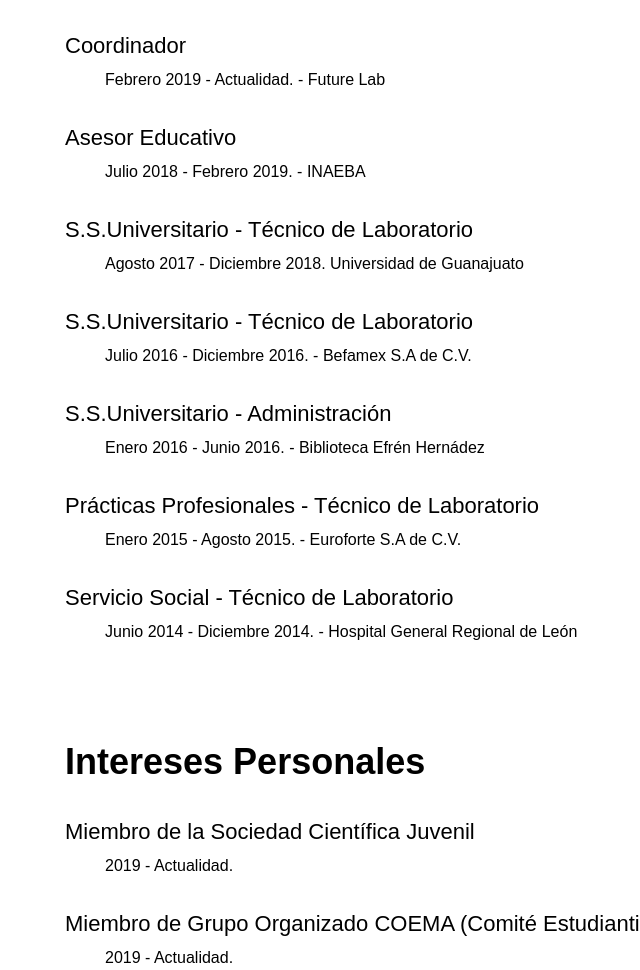
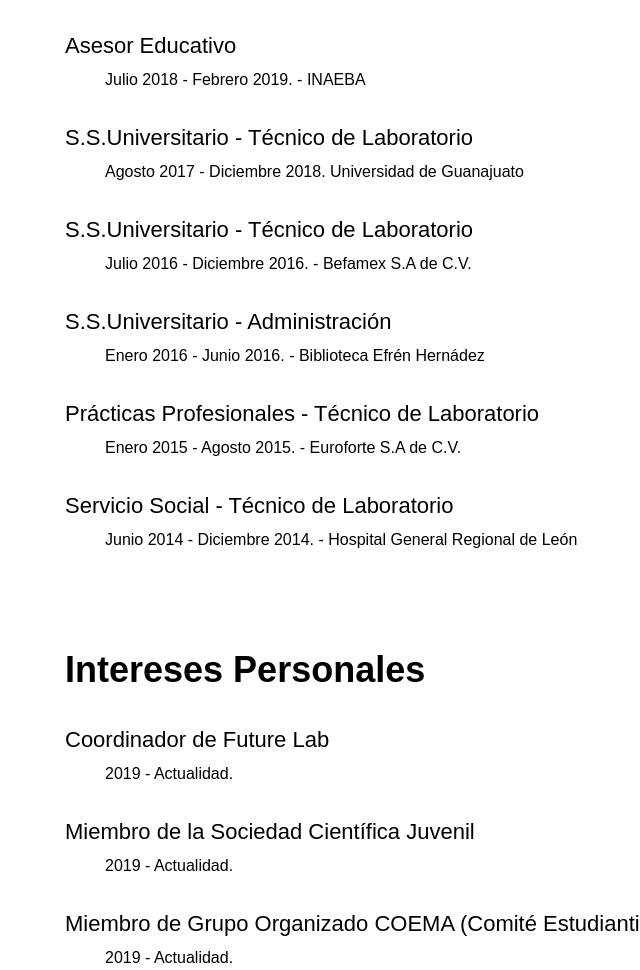
Before and after one commit to jalopezgarcia01/jalopezgarcia01.github.com, a plain HTML site: page CV/index.html in a window 1280 px wide. Shown: the part 802-1772 px from the top of the page, without its empty margins (255-895 px from the left). Drawn offline with Linux system fonts and the light colour scheme.

Commit message:
Update index.html
Modificamos y reorganizamos la posición como coordinador de FutureLab

```diff
--- a/CV/index.html
+++ b/CV/index.html
@@ -47,9 +47,6 @@
                         <dt style="font-size: 22px;margin-bottom: 12px;margin-top: 36px;">ESH Intern</dt>
                         <dd>Febrero 2020 - Junio 2020. - Continental Automotive Mexicana S. de R.L. de C.V.</dd>
                         <dt style="font-size: 22px;margin-bottom: 12px;margin-top: 36px;">
-                            Coordinador</dt>
-                        <dd>Febrero 2019 - Actualidad. - Future Lab</dd>
-                        <dt style="font-size: 22px;margin-bottom: 12px;margin-top: 36px;">
                             Asesor Educativo</dt>
                         <dd>Julio 2018 - Febrero 2019. - INAEBA</dd>
                         <dt style="font-size: 22px;margin-bottom: 12px;margin-top: 36px;">
@@ -74,6 +71,8 @@
                 <h3 style="font-size: 36px;font-weight: 700;">Intereses Personales</h3>
                 <div>
                     <dl>
+                        <dt style="font-size: 22px;margin-bottom: 12px;margin-top: 36px;">Coordinador de Future Lab</dt>
+                        <dd>2019 - Actualidad.</dd>
                         <dt style="font-size: 22px;margin-bottom: 12px;margin-top: 36px;">Miembro de la Sociedad
                             Científica Juvenil</dt>
                         <dd>2019 - Actualidad.</dd>
```
